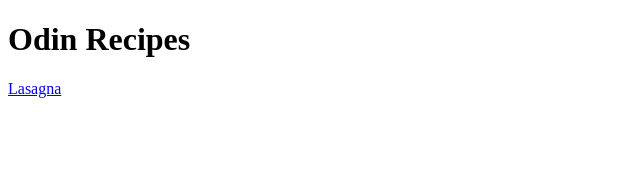
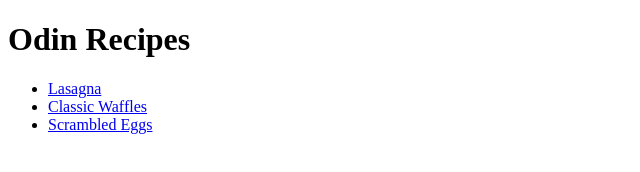
Before and after one commit to Elendel19/odin-recipes, a plain HTML site: page index.html in a window 1280 px wide. Shown: the whole page, without its empty margins (0-640 px from the left). Drawn offline with Linux system fonts and the light colour scheme.

Commit message:
Add aditional links to new recipes

```diff
--- a/index.html
+++ b/index.html
@@ -6,6 +6,11 @@
     </head>
     <body>
       <h1>Odin Recipes</h1>
-      <a href="./recipes/lasagna.html">Lasagna</a>
+
+      <ul>
+        <li><a href="./recipes/lasagna.html">Lasagna</a></li>
+        <li><a href="./recipes/waffles.html">Classic Waffles</a></li>
+        <li><a href="./recipes/eggs.html">Scrambled Eggs</a></li>
+      </ul>
     </body>
 </html>
```
